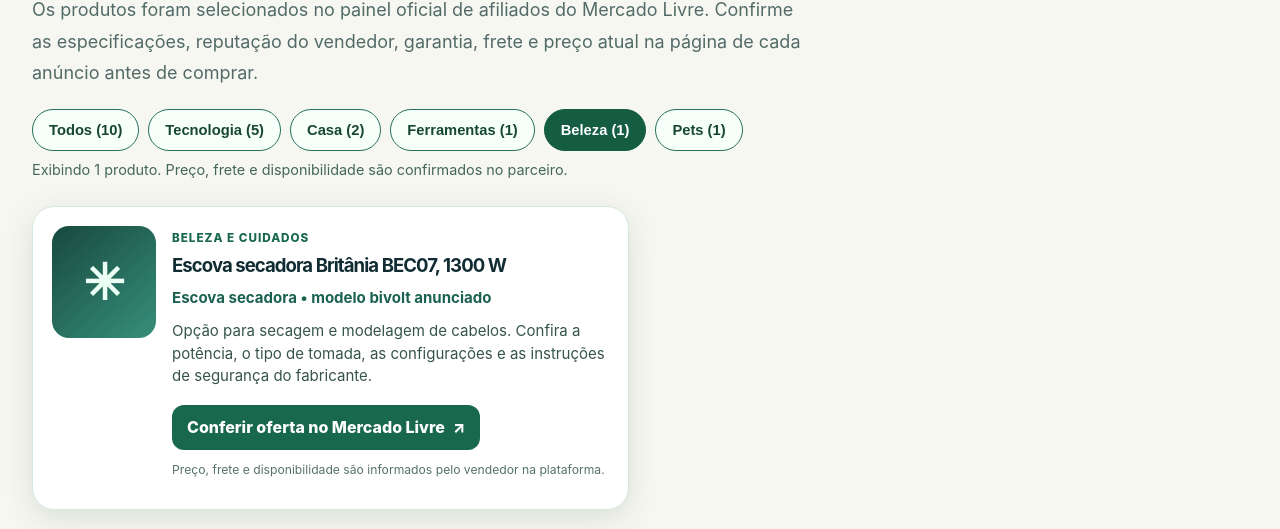
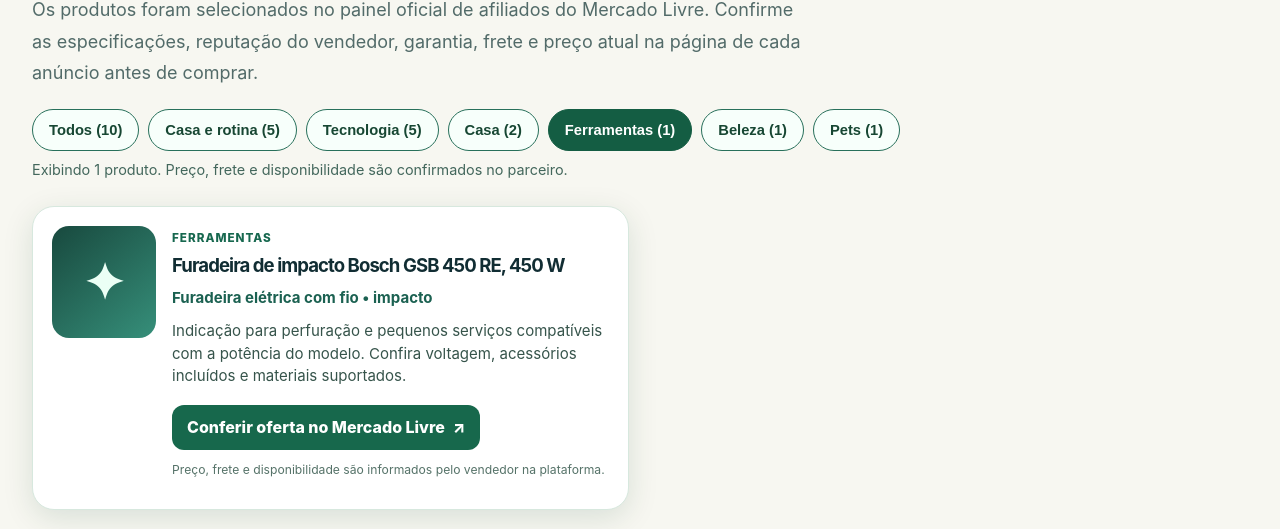
Before and after one commit to idelta775-hash/delta-produtos, a plain HTML site: page ofertas-de-parceiros.html in a window 1280 px wide. Both pictures are taken after a click on the element 640 px from the left and 894 px from the top of the page. Shown: the part 765-1294 px from the top of the page. Drawn offline with Linux system fonts and the light colour scheme.

Commit message:
feat(affiliate): auto-match landing product selection to existing Pinterest campaigns

```diff
--- a/ofertas-de-parceiros.html
+++ b/ofertas-de-parceiros.html
@@ -39,7 +39,7 @@
 <div class="info"><strong>Transparência comercial:</strong> esta página contém links de publicidade/afiliado. Se você comprar uma oferta elegível pelo nosso link, a DELTA poderá receber comissão. A compra, entrega, garantia, preço e atendimento do pedido são de responsabilidade do vendedor e da plataforma, conforme as condições aplicáveis. Não há promessa de desconto ou preço mais baixo.</div>
 </div></section><section class="section"><div class="wrap"><span class="kicker">OFERTAS DE PARCEIROS</span><h2>Dez produtos prontos de diferentes categorias</h2><p class="lead">Os produtos foram selecionados no painel oficial de afiliados do Mercado Livre. Confirme as especificações, reputação do vendedor, garantia, frete e preço atual na página de cada anúncio antes de comprar.</p>
 <div class="shop-controls" role="group" aria-label="Filtrar produtos por categoria" id="shop-controls">
-<button type="button" data-filter="all" aria-pressed="true">Todos (10)</button>
+<button type="button" data-filter="all" aria-pressed="true">Todos (10)</button><button type="button" data-filter="curated" aria-pressed="false">Casa e rotina (5)</button>
 <button type="button" data-filter="tech" aria-pressed="false">Tecnologia (5)</button>
 <button type="button" data-filter="home" aria-pressed="false">Casa (2)</button>
 <button type="button" data-filter="tools" aria-pressed="false">Ferramentas (1)</button>
@@ -75,15 +75,34 @@ const group=document.getElementById("shop-controls");
 const result=document.getElementById("shop-result");
 const cards=Array.from(document.querySelectorAll(".offer-grid .offer[data-section]"));
 if(!group||!result||cards.length!==10)return;
+function applyFilter(groupId){
+  const allowed=["all","curated","tech","home","tools","beauty","pets"];
+  if(!allowed.includes(groupId))return;
+  let count=0;
+  for(const card of cards){
+    const show=groupId==="all" ||
+      (groupId==="curated" && ["home","tools","beauty","pets"].includes(card.dataset.section)) ||
+      card.dataset.section===groupId;
+    card.hidden=!show;
+    if(show)count++;
+  }
+  for(const btn of group.querySelectorAll("button[data-filter]")){
+    btn.setAttribute("aria-pressed",String(btn.dataset.filter===groupId));
+  }
+  const label=groupId==="curated"?"Seleção para casa e rotina. ":
+    groupId==="tech"?"Seleção de tecnologia. ":"";
+  result.textContent=label+"Exibindo "+count+" produto"+(count===1?"":"s")+
+    ". Preço, frete e disponibilidade são confirmados no parceiro.";
+}
 group.addEventListener("click",function(event){
-  const button=event.target.closest("button[data-filter]");
-  if(!button||!group.contains(button))return;
-  const groupId=button.dataset.filter;
-  if(!["all","tech","home","tools","beauty","pets"].includes(groupId))return;
-  let count=0;
-  for(const card of cards){const show=groupId==="all"||card.dataset.section===groupId;card.hidden=!show;if(show)count++;}
-  for(const item of group.querySelectorAll("button[data-filter]"))item.setAttribute("aria-pressed",String(item===button));
-  result.textContent="Exibindo "+count+" produto"+(count===1?"":"s")+". Preço, frete e disponibilidade são confirmados no parceiro.";
+  const btn=event.target.closest("button[data-filter]");
+  if(!btn||!group.contains(btn))return;
+  applyFilter(btn.dataset.filter);
 });
+// Only these first-party, already published/scheduled campaign tags are recognized.
+// No arbitrary URL parameter influences product links or inserted HTML.
+const campaign=new URLSearchParams(window.location.search).get("utm_campaign");
+if(campaign==="delta_ml_tecnologia_v435")applyFilter("tech");
+else if(campaign==="delta_ml_casa_1111_v436")applyFilter("curated");
 })();
 </script></body></html>
```
